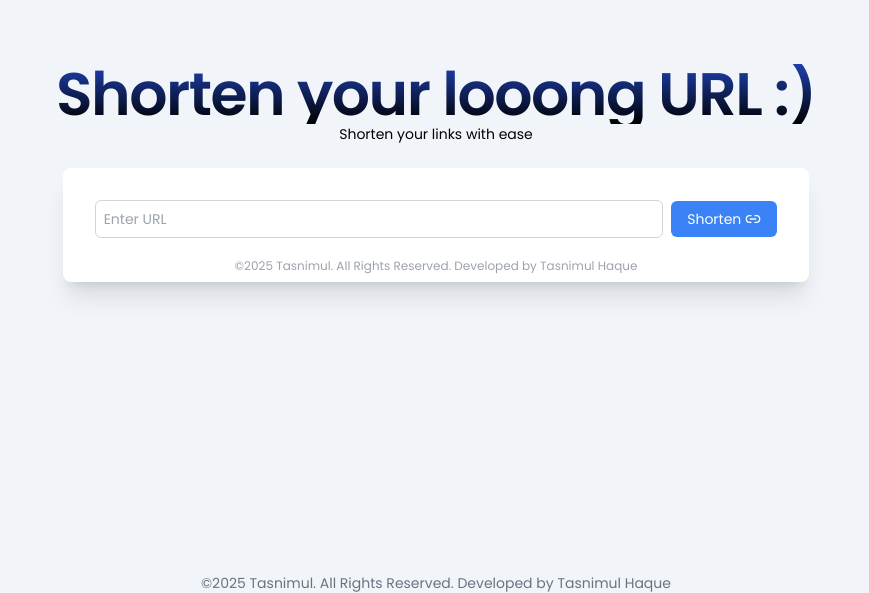
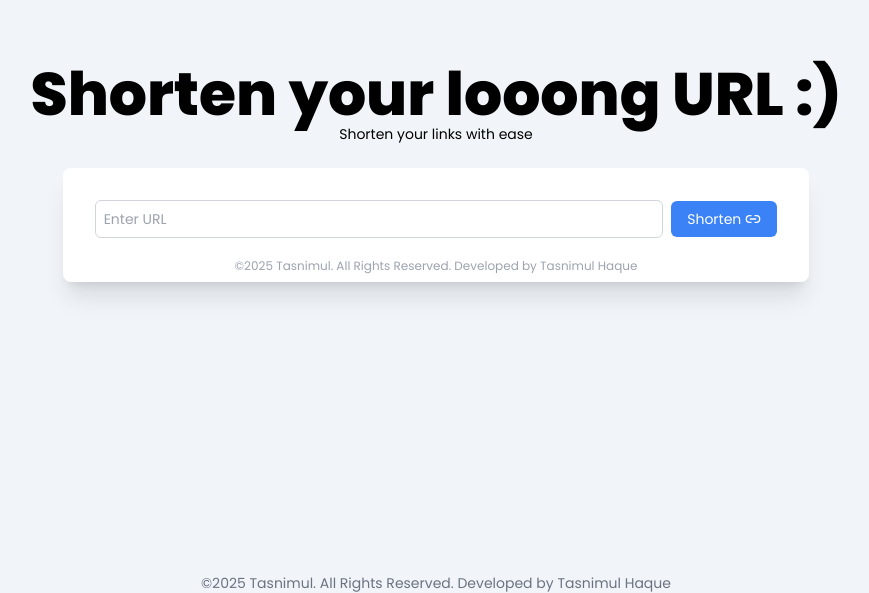
Before and after one commit to tasnimultas67/pro-url-shortner, a Next.js app: page / in a window 1280 px wide. Shown: the part 227-820 px from the top of the page, without its empty margins (204-1073 px from the left). Built offline with nearby package versions, Linux system fonts and the light colour scheme.

Commit message:
feat: add SparklesText component for animated text effects and integrate it into the homepage

```diff
--- a/app/page.js
+++ b/app/page.js
@@ -2,6 +2,7 @@ import Image from "next/image";
 import ShortenerForm from "./components/ShortenerForm";
 import Footer from "./components/Footer/Footer";
 import QrCodeGenerator from "./components/QrCodeGenerator";
+import SparklesText from "@/components/ui/sparkles-text";
 
 export default function Home() {
   return (
@@ -9,9 +10,10 @@ export default function Home() {
       <div className="bg-slate-100">
         <div className="flex flex-col items-center justify-center h-[100dvh] w-full space-y-6">
           <div className="text-center">
-            <h3 className="text-6xl font-semibold tracking-tight bg-clip-text text-transparent bg-gradient-to-t from-black to-blue-800">
+            {/* <h3 className="text-6xl font-semibold tracking-tight bg-clip-text text-transparent bg-gradient-to-t from-black to-blue-800">
               Shorten your looong URL :)
-            </h3>
+            </h3> */}
+            <SparklesText text="Shorten your looong URL :)" />
             <p className="text-sm ">Shorten your links with ease</p>
           </div>
           <div className="w-11/12 md:w-7/12 m-auto bg-white p-5 md:p-8 md:pb-2 rounded-lg shadow-xl">
--- /dev/null
+++ b/components/ui/sparkles-text.jsx
@@ -0,0 +1,92 @@
+"use client";;
+import { useEffect, useState } from "react";
+import { motion } from "motion/react";
+
+import { cn } from "@/lib/utils";
+
+const SparklesText = ({
+  text,
+  colors = { first: "#9E7AFF", second: "#FE8BBB" },
+  className,
+  sparklesCount = 10,
+  ...props
+}) => {
+  const [sparkles, setSparkles] = useState([]);
+
+  useEffect(() => {
+    const generateStar = () => {
+      const starX = `${Math.random() * 100}%`;
+      const starY = `${Math.random() * 100}%`;
+      const color = Math.random() > 0.5 ? colors.first : colors.second;
+      const delay = Math.random() * 2;
+      const scale = Math.random() * 1 + 0.3;
+      const lifespan = Math.random() * 10 + 5;
+      const id = `${starX}-${starY}-${Date.now()}`;
+      return { id, x: starX, y: starY, color, delay, scale, lifespan };
+    };
+
+    const initializeStars = () => {
+      const newSparkles = Array.from({ length: sparklesCount }, generateStar);
+      setSparkles(newSparkles);
+    };
+
+    const updateStars = () => {
+      setSparkles((currentSparkles) =>
+        currentSparkles.map((star) => {
+          if (star.lifespan <= 0) {
+            return generateStar();
+          } else {
+            return { ...star, lifespan: star.lifespan - 0.1 };
+          }
+        }));
+    };
+
+    initializeStars();
+    const interval = setInterval(updateStars, 100);
+
+    return () => clearInterval(interval);
+  }, [colors.first, colors.second, sparklesCount]);
+
+  return (
+    (<div
+      className={cn("text-6xl font-bold", className)}
+      {...props}
+      style={
+        {
+          "--sparkles-first-color": `${colors.first}`,
+          "--sparkles-second-color": `${colors.second}`
+        }
+      }>
+      <span className="relative inline-block">
+        {sparkles.map((sparkle) => (
+          <Sparkle key={sparkle.id} {...sparkle} />
+        ))}
+        <strong>{text}</strong>
+      </span>
+    </div>)
+  );
+};
+
+const Sparkle = ({ id, x, y, color, delay, scale }) => {
+  return (
+    (<motion.svg
+      key={id}
+      className="pointer-events-none absolute z-20"
+      initial={{ opacity: 0, left: x, top: y }}
+      animate={{
+        opacity: [0, 1, 0],
+        scale: [0, scale, 0],
+        rotate: [75, 120, 150],
+      }}
+      transition={{ duration: 0.8, repeat: Infinity, delay }}
+      width="21"
+      height="21"
+      viewBox="0 21">
+      <path
+        d="M9.82531 0.843845C10.0553 0.215178 10.9446 11.1746 0.843845L11.8618 2.72026C12.4006 4.19229 12.3916 6.39157 13.5 7.5C14.6084 8.60843 16.8077 8.59935 18.2797 9.13822L20.1561 9.82534C20.7858 10.0553 20.7858 10.9447 20.1561 11.1747L18.2797 11.8618C16.8077 12.4007 14.6084 13.5C12.3916 12.4006 11.8618 18.2798L11.1746 20.1562C10.9446 9.82531 20.1562L9.13819 18.2798C8.59932 7.5 13.5C6.39157 4.19225 2.72023 11.8618L0.843814 11.1747C0.215148 0.215148 0.843814 9.82534L2.72023 9.13822C4.19225 7.5C8.60843 8.59932 9.13819 2.72026L9.82531 0.843845Z"
+        fill={color} />
+    </motion.svg>)
+  );
+};
+
+export default SparklesText;
--- a/package.json
+++ b/package.json
@@ -13,6 +13,7 @@
     "clipboard-copy": "^4.0.1",
     "clsx": "^2.1.1",
     "lucide-react": "^0.469.0",
+    "motion": "^12.0.0",
     "next": "^15.1.5",
     "next-themes": "^0.4.4",
     "qrcode.react": "^4.2.0",
```
Also changed, not shown: 1 other file (tests, documents, lock files or other folders).
